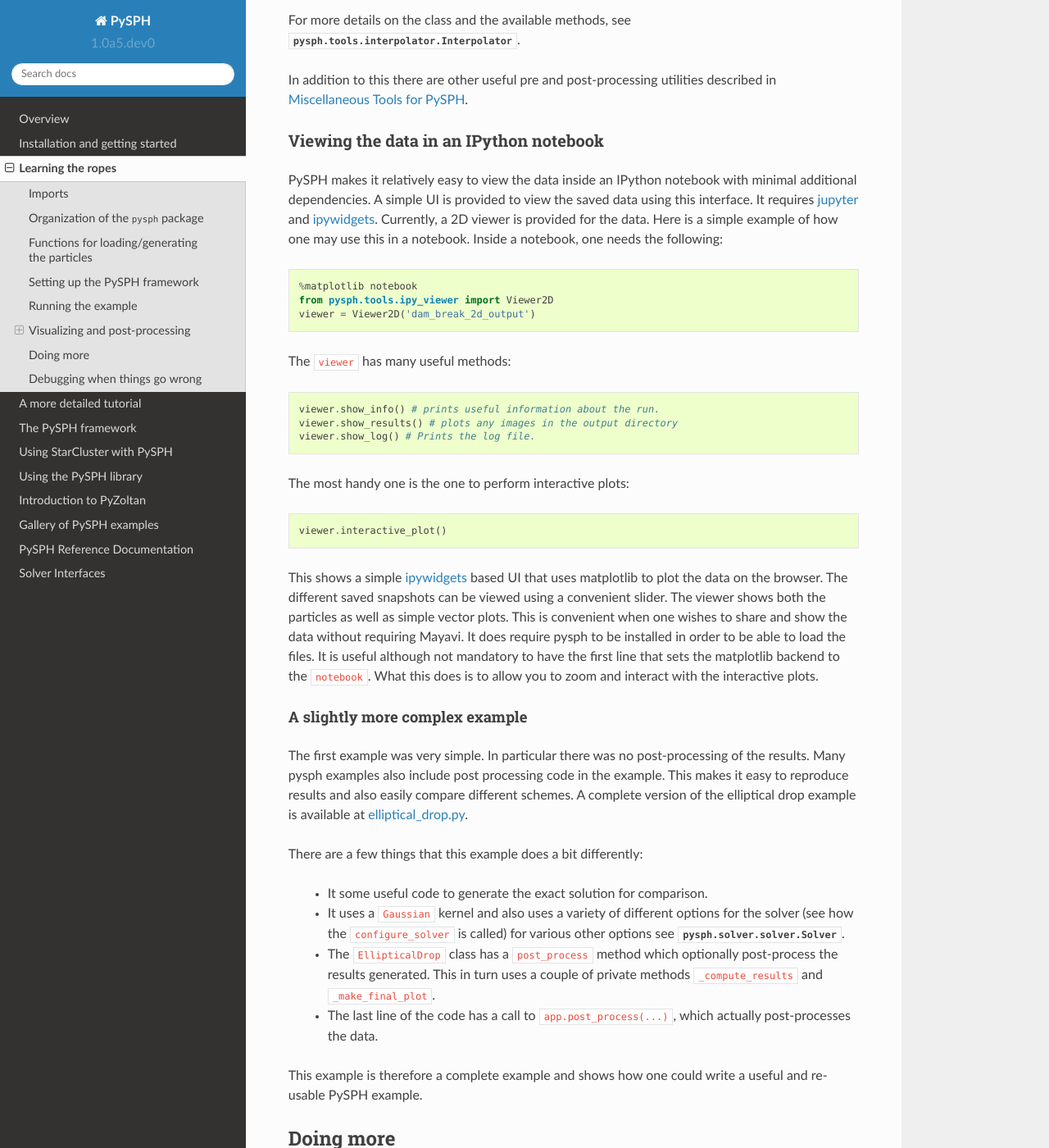
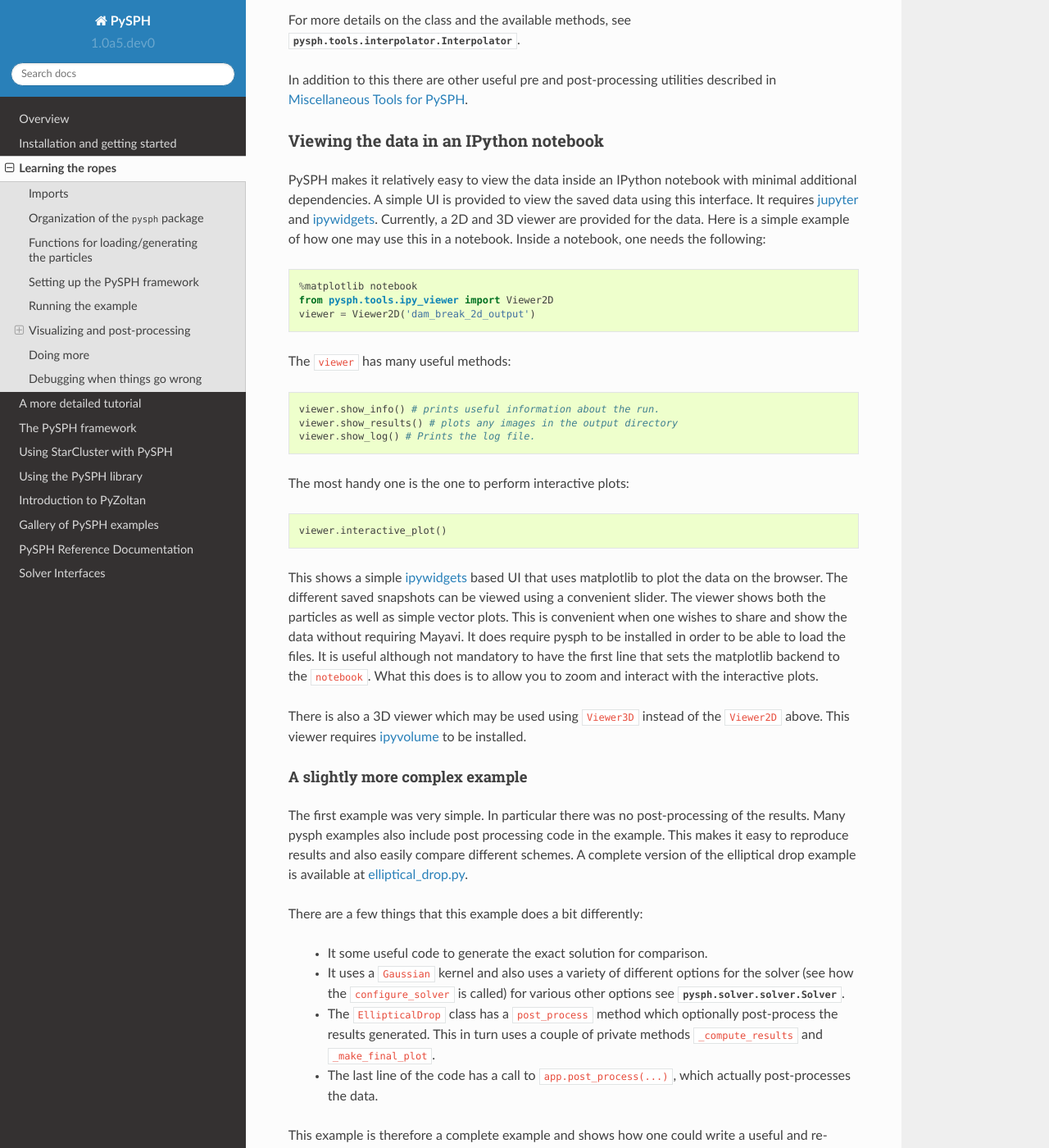
Before and after one commit to pypr/pysph, a Sphinx documentation site: the page built from docs/source/tutorial/circular_patch_simple.rst, in a window 1280 px wide and 1400 px high, scrolled down 9692 px. Shown: the whole window at 82% size. Built offline with Sphinx 7.4.7 and the Read the Docs theme 2.0.0, drawn with Linux system fonts in a browser that asks for light colours; the version number is read from the project's files by our own code.

Commit message:
Add information on the new Viewer3D.

```diff
--- a/docs/source/tutorial/circular_patch_simple.rst
+++ b/docs/source/tutorial/circular_patch_simple.rst
@@ -476,8 +476,9 @@ Viewing the data in an IPython notebook
 PySPH makes it relatively easy to view the data inside an IPython notebook
 with minimal additional dependencies. A simple UI is provided to view the
 saved data using this interface. It requires jupyter_ and ipywidgets_.
-Currently, a 2D viewer is provided for the data. Here is a simple example of
-how one may use this in a notebook.  Inside a notebook, one needs the following::
+Currently, a 2D and 3D viewer are provided for the data. Here is a simple
+example of how one may use this in a notebook. Inside a notebook, one needs
+the following::
 
     %matplotlib notebook
     from pysph.tools.ipy_viewer import Viewer2D
@@ -502,9 +503,14 @@ load the files. It is useful although not mandatory to have the first line
 that sets the matplotlib backend to the ``notebook``. What this does is to
 allow you to zoom and interact with the interactive plots.
 
+There is also a 3D viewer which may be used using ``Viewer3D`` instead of the
+``Viewer2D`` above.  This viewer requires ipyvolume_ to be installed.
+
 
 .. _jupyter: https://jupyter.org
 .. _ipywidgets: https://github.com/jupyter-widgets/ipywidgets
+.. _ipyvolume: https://pypi.python.org/pypi/ipyvolume
+
 
 A slightly more complex example
 -------------------------------
```
